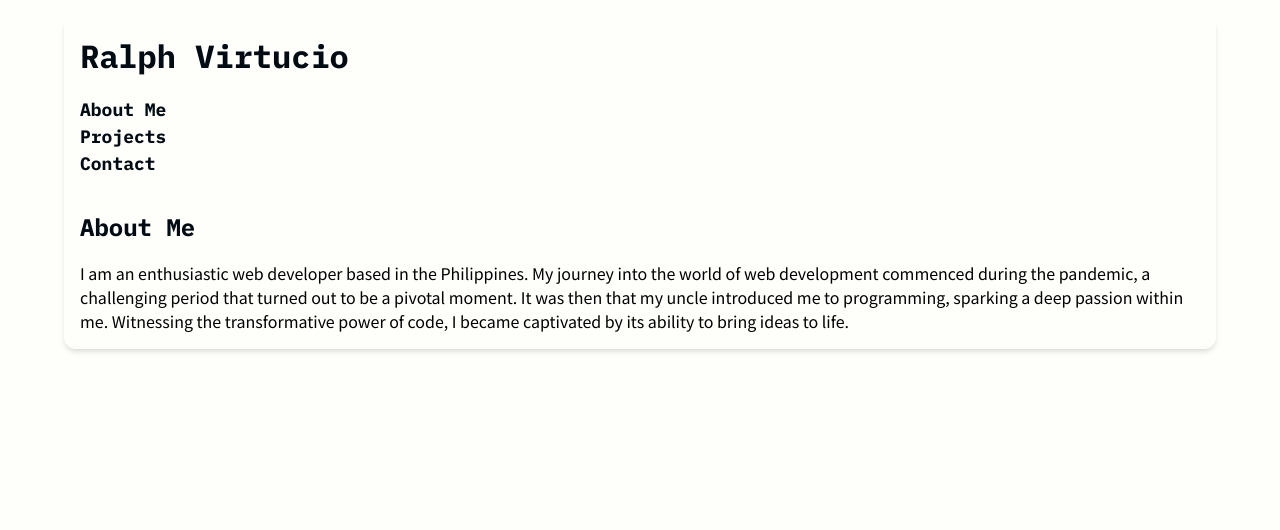
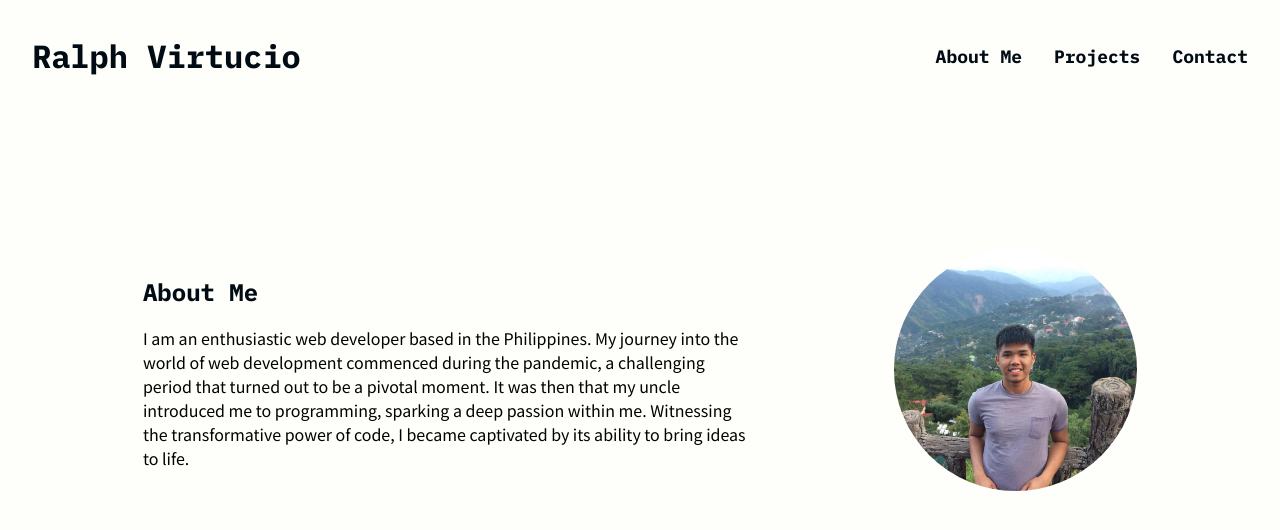
Before and after one commit to ralphvirtucio/personal-portfolio, a plain HTML site: page index.html in a window 1280 px wide. Drawn offline with Linux system fonts and the light colour scheme.

Commit message:
Implemented about me page

```diff
--- a/index.html
+++ b/index.html
@@ -43,7 +43,7 @@
         </nav>
       </header>
 
-      <main>
+      <main class="main">
         <section id="about-me">
           <div class="about-me__content">
             <h2 class="about-me__heading">About Me</h2>
--- a/style.css
+++ b/style.css
@@ -41,17 +41,11 @@ body {
   font-family: var(--ff-body);
   min-height: 100vh;
   background-color: var(--baby-powder);
-  /* display: flex; */
-  /* align-items: center; */
 }
 
 .main__container {
-  padding: 1rem;
-  box-shadow: rgba(0, 0, 0, 0.1) 0px 4px 6px -1px, rgba(0, 0, 0, 0.06) 0px 2px 4px -1px;
-  width: 90%;
-  margin: 1rem auto;
+  padding: 2rem;
   border-radius: 12px;
-  min-height: fit-content;
 }
 
 .header {
@@ -103,3 +97,42 @@ body {
 #about-me .about-me__profile {
  display: none;
 }
+
+
+@media only screen and (min-width: 64rem) {
+.header {
+    flex-direction: row;
+    justify-content: space-between;
+    align-items: center;
+  }
+
+  .nav__list {
+    flex-direction: row;
+    gap: 2rem;
+  }
+
+  .main {
+    display: flex;
+    min-height: 65vh;
+    align-items: center;
+  }
+
+  #about-me {
+    display: flex;
+    gap: 2rem;
+    align-items: center;
+    justify-content: space-evenly;
+  }
+
+  #about-me .about-me__content {
+    width: 50%;
+  }
+
+  #about-me .about-me__profile {
+    display: inline-block;
+    width: 20%;
+   }
+  #about-me .about-me__profile img  {
+    border-radius: 50%;
+   }
+}
```
